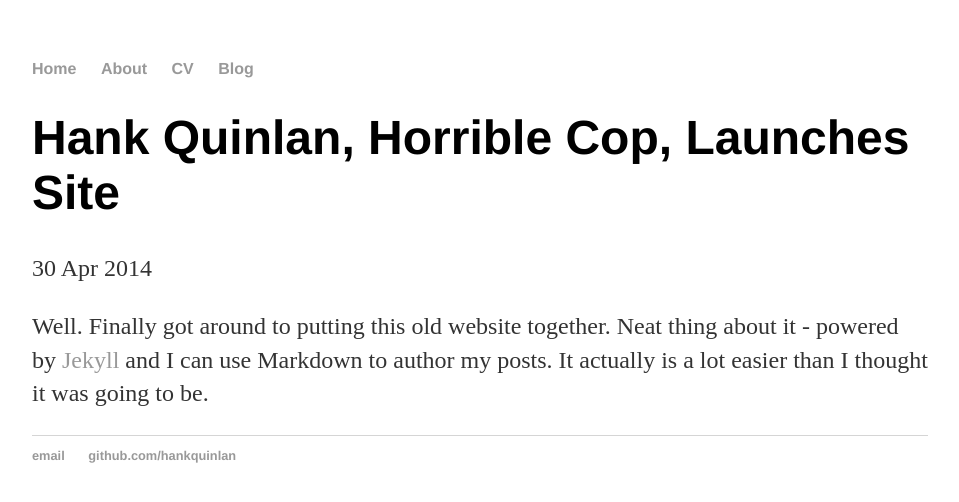
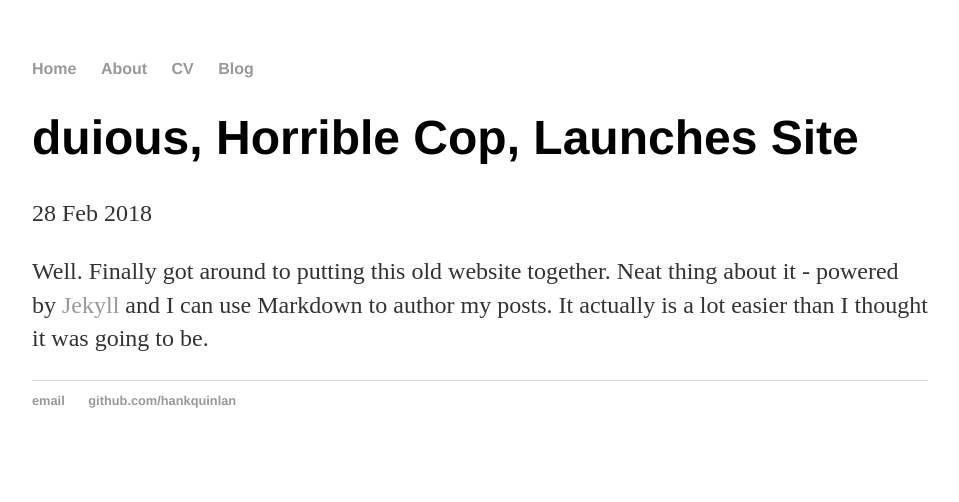
Before and after one commit to duious/duious.github.io, a Jekyll site: the page built from _posts/2018-02-28-duious-site-launched.md, in a window 1280 px wide. Shown: the top 502 px of the page, without its empty margins (160-1119 px from the left). Built offline with Jekyll 4.4.1, drawn with Linux system fonts in a browser that asks for light colours.

Commit message:
Update 2018-02-28-duious-site-launched.md

```diff
--- a/_posts/2018-02-28-duious-site-launched.md
+++ b/_posts/2018-02-28-duious-site-launched.md
@@ -1,7 +1,7 @@
 ---
 layout: post
-title: "Hank Quinlan, Horrible Cop, Launches Site"
-date: 2014-04-30
+title: "duious, Horrible Cop, Launches Site"
+date: 2018-02-28
 ---
 
 Well. Finally got around to putting this old website together. Neat thing about it - powered by [Jekyll](http://jekyllrb.com) and I can use Markdown to author my posts. It actually is a lot easier than I thought it was going to be.
```
